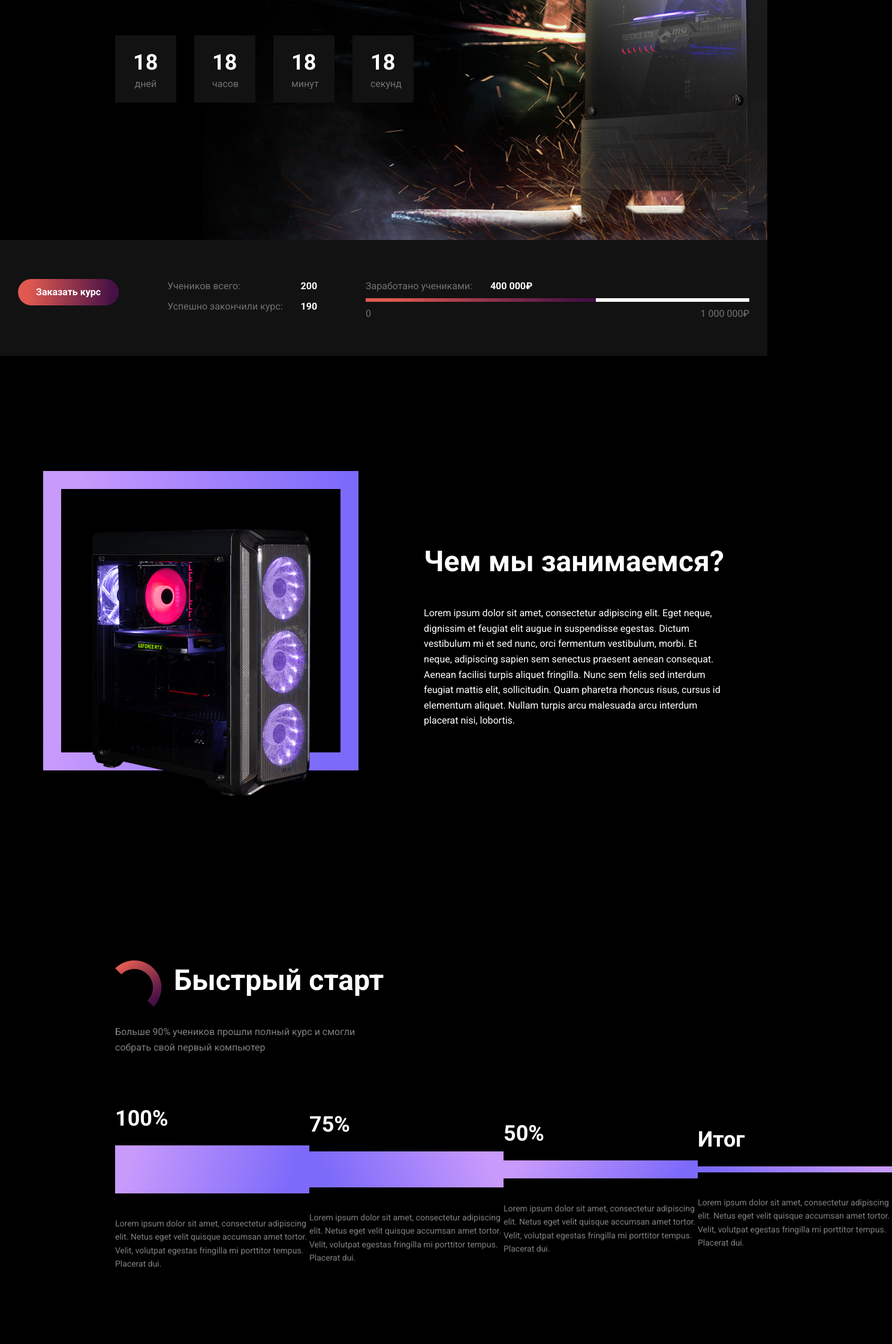
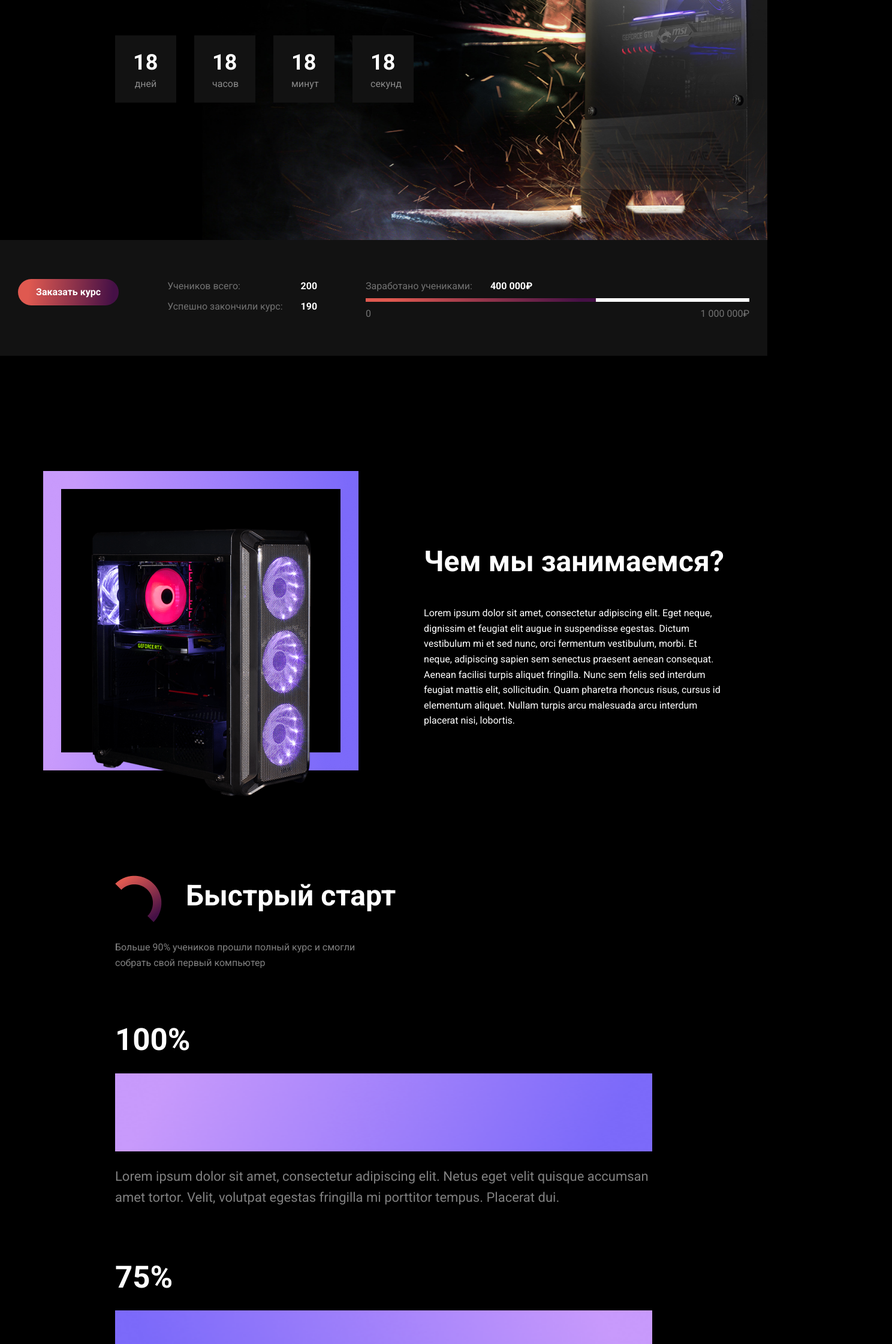
Before and after one commit to Ba1tur/Correspondent, a Next.js app: page / in a window 1280 px wide. Shown: the part 400-2640 px from the top of the page at 60% size, 1488 px wide, since content can reach past the window. Built offline with nearby package versions, Linux system fonts and the light colour scheme.

Commit message:
belek_lox

```diff
--- a/components/Hero/Hero.module.scss
+++ b/components/Hero/Hero.module.scss
@@ -43,11 +43,45 @@
             font-size: 16px;
             line-height: 140%;
             text-align: center;
-            color: #ffffff;
-            opacity: 0.4;
+            color: rgb(255, 255, 255 , 0.5);
           }
         }
       }
     }
   }
 }
+
+
+@media screen and (max-width: 830px) {
+  .content {
+    h1{
+      font-size: 50px !important;
+    }
+  }
+}
+
+
+@media screen and (max-width: 630px) {
+  .content {
+    h1{
+      font-size: 40px !important;
+    }
+  }
+  .time{
+    flex-wrap: wrap !important;
+  }
+}
+
+@media screen and (max-width: 400px) {
+  .content {
+    h1{
+      font-size: 30px !important;
+    }
+  }
+}
+
+@media screen and (max-width: 340px) {
+  .block {
+    width: 43% !important;
+  }
+}
--- a/components/Start/Start.module.scss
+++ b/components/Start/Start.module.scss
@@ -2,14 +2,14 @@
   width: 70%;
   margin: 0 auto;
   .start {
-    height: 100vh;
+    // height: 100vh;
     display: flex;
     flex-direction: column;
     justify-content: center;
     .title {
       .tag {
         display: flex;
-        gap: 20px;
+        gap: 40px;
         img {
         }
         h1 {
@@ -33,11 +33,15 @@
       }
     }
     .content {
+      width: 100%;
       display: flex;
       justify-content: space-between;
       align-items: center;
+      // border: 1px solid white;
       .blocks {
+        // border: 1px solid white;
         margin-top: 80px;
+        width: 100%;
         h1 {
           font-family: "Roboto";
           font-style: normal;
@@ -63,3 +67,68 @@
     }
   }
 }
+
+@media screen and (max-width: 1885px) {
+  .content {
+    flex-wrap: wrap;
+    .blocks {
+      img {
+        width: 100% !important;
+        height: 130px;
+      }
+      h1 {
+        font-size: 51px !important;
+      }
+      p {
+        margin-top: 20px !important;
+        font-size: 22px !important;
+      }
+    }
+  }
+}
+
+@media screen and (max-width: 820px) {
+  .blocks {
+    p {
+      font-size: 13px;
+    }
+  }
+}
+
+
+@media screen and (max-width: 640px) {
+  .tag {
+    display: block !important;
+    h1 {
+      margin-top: 20px;
+      font-size: 40px !important;
+    }
+
+  }
+  .blocks {
+    h1 {
+      font-size: 41px !important;
+    }
+    p {
+      font-size: 1px !important;
+    }
+  }
+}
+
+@media screen and (max-width: 420px) {
+  .blocks{
+    p{
+      font-size: 1px !important;
+    }
+  }
+  .tilte {
+    .tag {
+      h1 {
+        font-size: 30px !important;
+      }
+    }
+    p{
+      font-size: 12px !important;
+    }
+  }
+}
```
